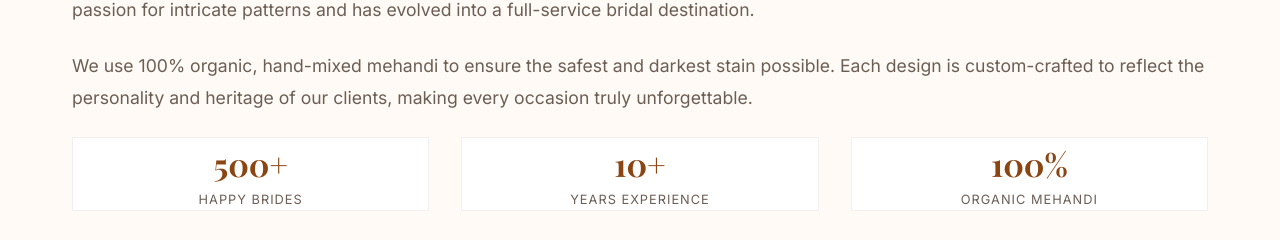
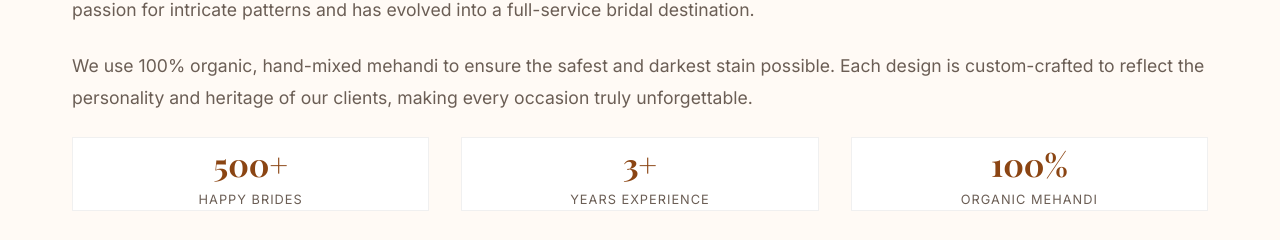
Before and after one commit to nknitishsingh94/Mehandi-Website, a React (Vite) app: page / in a window 1280 px wide. Shown: the part 3254-3494 px from the top of the page. Built offline with nearby package versions, Linux system fonts and the light colour scheme; no server answers; a web font is replaced by a local one.

Commit message:
Updated experience from 10+ to 3+ years and adjusted since date

```diff
--- a/src/data.js
+++ b/src/data.js
@@ -40,14 +40,14 @@ export const SITE_DATA = {
   ],
   about: {
     title: "About Nargish",
-    subtitle: "Crafting Beauty Since 2010",
+    subtitle: "Crafting Beauty Since 2023",
     paragraphs: [
       "Welcome to Nargish, where we transform traditional mehandi application into a professional art form. Our journey started with a simple passion for intricate patterns and has evolved into a full-service bridal destination.",
       "We use 100% organic, hand-mixed mehandi to ensure the safest and darkest stain possible. Each design is custom-crafted to reflect the personality and heritage of our clients, making every occasion truly unforgettable."
     ],
     stats: [
       { label: "Happy Brides", value: "500+" },
-      { label: "Years Experience", value: "10+" },
+      { label: "Years Experience", value: "3+" },
       { label: "Organic Mehandi", value: "100%" }
     ]
   }
```
